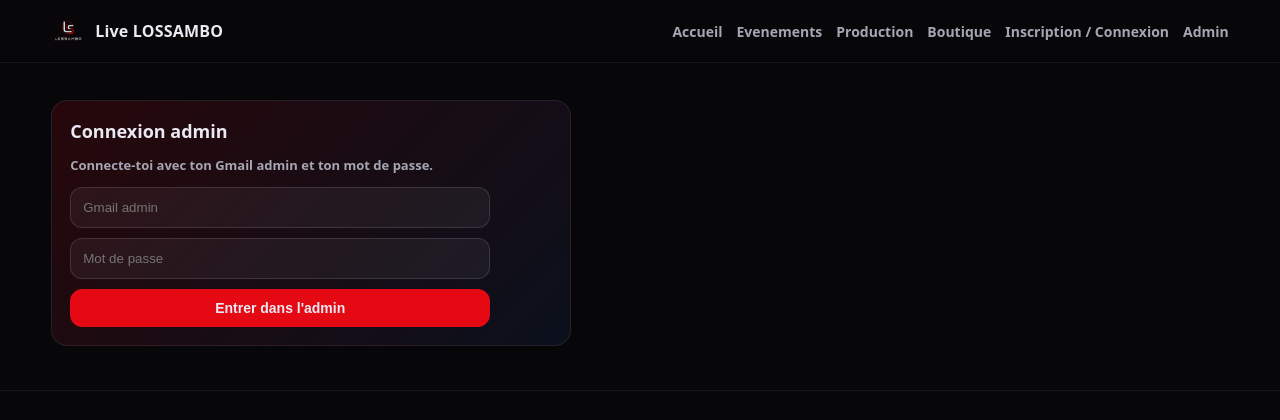
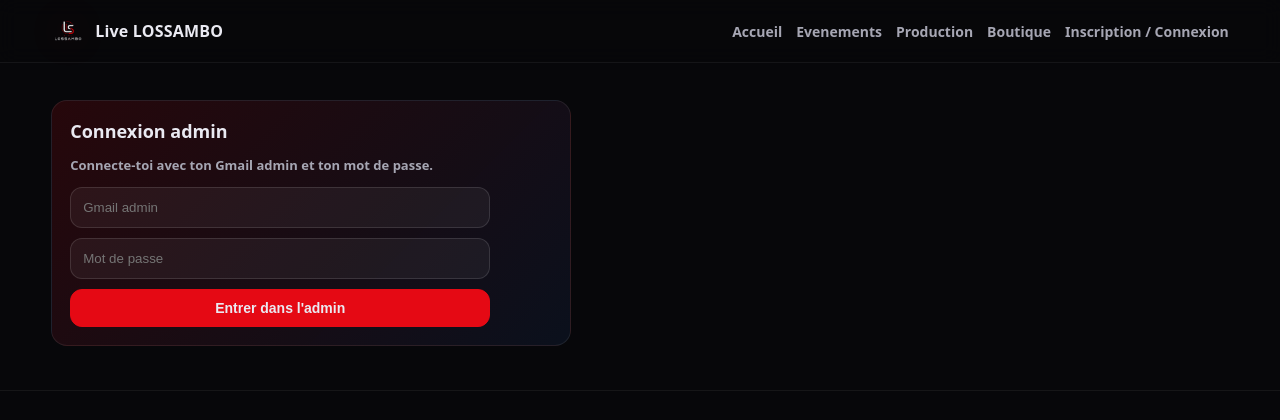
Before and after one commit to christianadida328-code/Live-LOSSAMBO, a Flask app: page /admin/login in a window 1280 px wide. Shown: the top 420 px of the page. Run offline with Flask 3, Linux system fonts and the light colour scheme.

Commit message:
Hide admin link from public navigation

```diff
--- a/backend/templates/base.html
+++ b/backend/templates/base.html
@@ -30,7 +30,6 @@
               </form>
             {% else %}
               <a href="{{ url_for('pages.auth') }}">Inscription / Connexion</a>
-              <a href="{{ url_for('pages.admin_login') }}">Admin</a>
             {% endif %}
           </div>
         </div>
```
